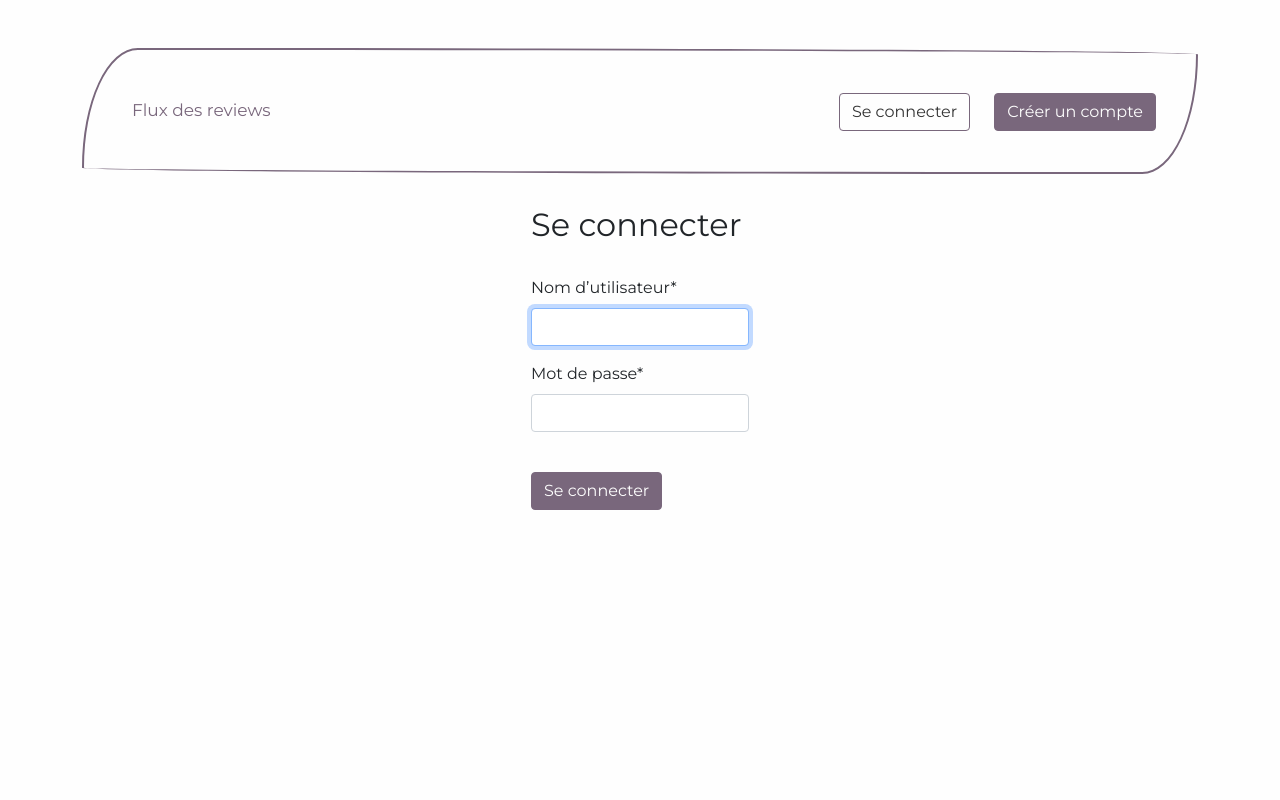
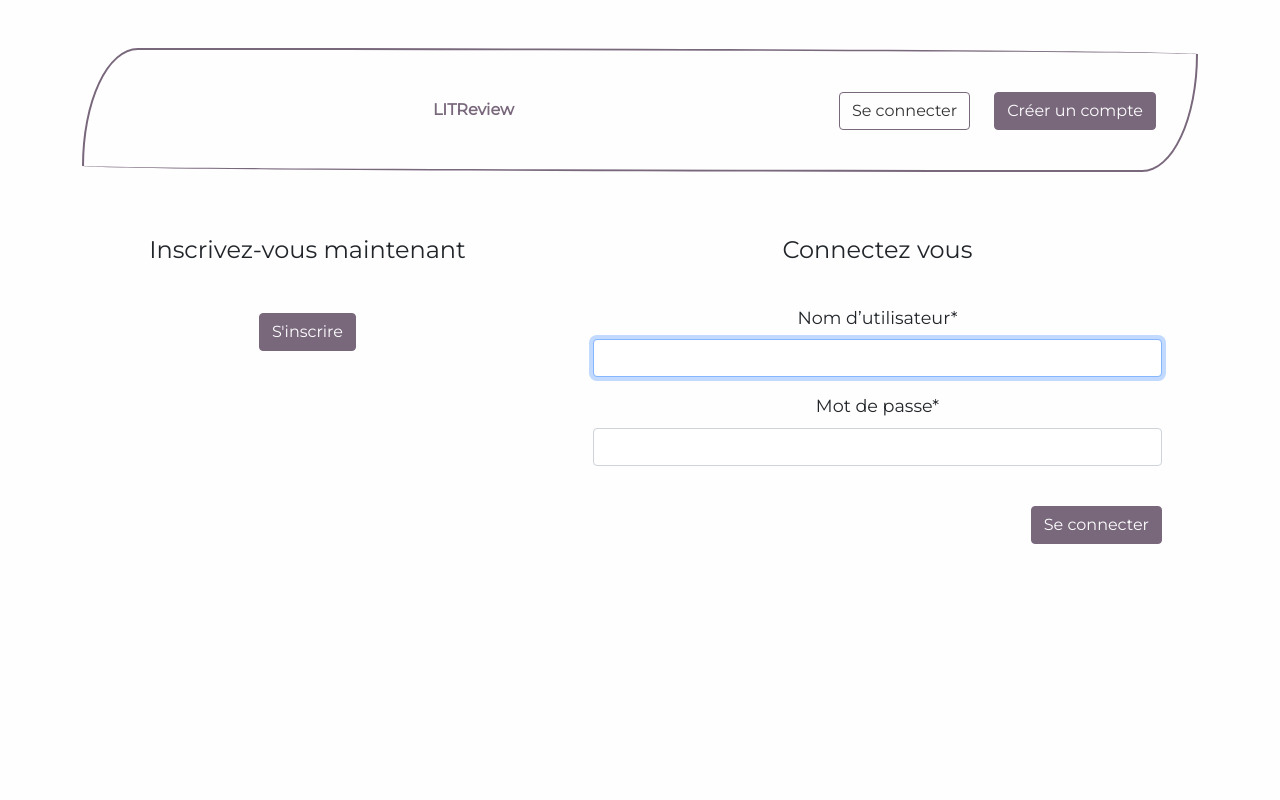
Before and after one commit to ClaireRuysschaert/P9_OC_LITReview, a Django app: page / in a window 1280 px wide. Run offline with Django 4.2, Linux system fonts and the light colour scheme; some libraries are stand-ins or nearby versions.

Commit message:
feat: Better login and signup style according to wireframes

```diff
--- a/authentication/templates/authentication/login.html
+++ b/authentication/templates/authentication/login.html
@@ -3,16 +3,24 @@
 
 {% block content %}
 
-<div class="d-flex justify-content-center ">
-	<div class="w-70">
-		<h2 class="pb-4">Se connecter</h2>
+<div class="pt-2">
+	<div class="row">
+		<div class="col-sm-5 text-center p-4">
+			<h2 class="pb-4">Inscrivez-vous maintenant</h2>
+			<div class="p-2"><a href="{% url 'signup' %}" class="btn btn-primary">S'inscrire</a></div>
+		</div>
+		<div class="col-sm-7 px-5 text-center p-4">
+			<h2 class="pb-4">Connectez vous</h2>
 			{% if form.errors %}
 			{{ form.errors }}
 			{% endif %}
 			<form method="post">{% csrf_token %}
 				{{ form|crispy }}
+				<div class="text-end">
 					<button type="submit" class="btn btn-primary my-4">Se connecter</button>
+				</div>
 			</form>
 		</div>
 	</div>
+</div>
 {% endblock content %}
--- a/static/css/base.css
+++ b/static/css/base.css
@@ -10,7 +10,7 @@
 
 body {
     font-family: 'Montserrat', sans-serif;
-    font-size: 16px;
+    font-size: 1.1rem;
     background-color: var(--color-light-grey);
     padding: 3rem;
 }
@@ -21,12 +21,12 @@ header {
     margin-bottom: 2rem;
     padding: 1rem;
     display: flex;
+    font-size: 1rem;
 }
 
 .light-link a {
     text-decoration: none;
     color: var(--color-dark-pink);
-    font-size: 17px;
 }
 
 .light-link a:hover {
@@ -54,3 +54,8 @@ header {
 header h1 a {
     margin: 1rem;
 }
+
+h2 {
+    font-size: 1.5rem;
+    margin-bottom: 1rem;
+}
--- a/templates/base.html
+++ b/templates/base.html
@@ -17,22 +17,31 @@
   <body>
     <div class="container">
       <header>
-        <div class="w-100 p-3 d-flex align-items-baseline flex-wrap">
-          <div class="m-2 p-2 me-auto light-link"><a href="{% url 'home' %}">Flux des reviews</a></div>
+        <div class="w-100 p-3 d-flex align-items-baseline flex-wrap justify-content-between">
+          <div></div>
+          <div class="m-2 p-2 light-link"><a href="{% url 'home' %}"><strong>LITReview</strong></a></div>
+          <div class="d-flex">
             {% if user.is_authenticated %}
-          <div class="p-2 me-auto light-link"><a href="#" class="nav-link px-2 link-dark">+ Nouvelle critique</a></div>
-          <div class="px-4"><p>Bonjour, {{ user.username }}</p></div>
-          <div class="p-2"><a href="{% url 'logout' %}" class="btn btn-outline-secondary">Se déconnecter</a></div>
+            <div class="pe-1 light-link"><a href="#" class="nav-link px-2 link-dark">Flux</a></div>
+            <div class="light-link"><a href="#" class="nav-link px-2 link-dark">Posts</a></div>
+            <div class="px-1 light-link"><a href="{% url 'subscription' %}" class="nav-link px-2 link-dark">Abonnements</a></div>
+            <div class=""><a href="{% url 'logout' %}" class="btn btn-outline-secondary">Se déconnecter</a></div>
             {% else %}
             <div class="p-2"><a href="{% url 'login' %}" class="btn btn-outline-secondary me-2">Se connecter</a></div>
             <div class="p-2"><a href="{% url 'signup' %}" class="btn btn-primary">Créer un compte</a></div>
             {% endif %}
           </div>
+        </div>
       </header>
+
       {% if messages %}
-        <div class="mx-auto w-75 messages p-3 m-5 bg-success rounded" style="--bs-bg-opacity: .4">
+      <div class="mx-auto w-75 messages p-3 m-5 rounded" style="--bs-bg-opacity: .4">
         {% for message in messages %}
-                <div {% if message.tags %} class="{{ message.tags }}"{% endif %}>{{ message }}</div>
+          {% if message.tags %}
+          <div class="alert {% if message.tags == 'error' %}alert-danger{% else %}alert-success{% endif %}">
+            {{ message }}
+          </div>
+          {% endif %}
         {% endfor %}
       </div>
       {% endif %}
```
Also changed, not shown: authentication/templates/authentication/signup.html (+6 -3 lines). Lines whose indentation alone changed are shown as unchanged.
